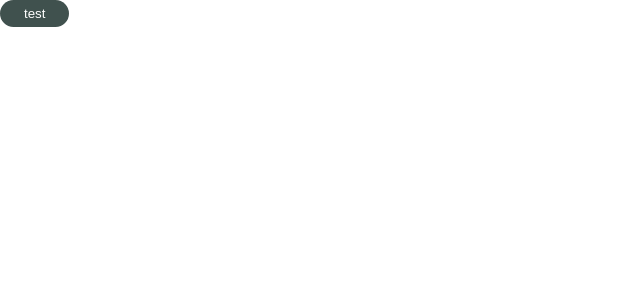
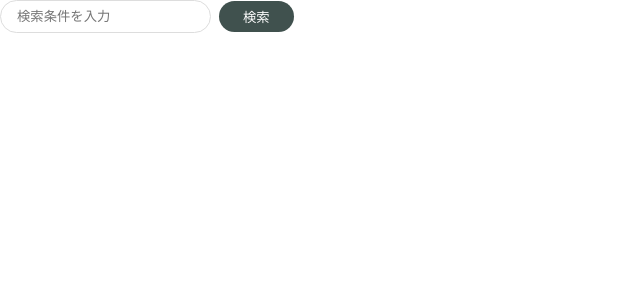
Before and after one commit to hisayuki-komatsu/chapter-react, a React (Create React App) app: page / in a window 1280 px wide. Shown: the top 300 px of the page, without its empty margins (0-640 px from the left). Built offline with nearby package versions, Linux system fonts and the light colour scheme.

Commit message:
create search input component

```diff
--- a/src/App.tsx
+++ b/src/App.tsx
@@ -3,11 +3,12 @@ import './App.css'
 import { BrowserRouter, Link } from 'react-router-dom'
 import { Router } from './router/router'
 import { PrimaryButton } from './components/atoms/buttons/primary-button'
+import { SearchInput } from './components/molecules/search-input'
 
 const App = () => {
   return (
     <div className="app">
-      <PrimaryButton>test</PrimaryButton>
+      <SearchInput></SearchInput>
     </div>
   )
 }
--- /dev/null
+++ b/src/components/atoms/input/input.module.scss
@@ -0,0 +1,6 @@
+.input {
+  padding: 8px 16px;
+  border: 1px solid #ddd;
+  border-radius: 25px;
+  outline: none;
+}
--- /dev/null
+++ b/src/components/atoms/input/input.tsx
@@ -0,0 +1,8 @@
+import styles from './input.module.scss'
+
+export const Input = (props: any) => {
+  const { placeholder = '' } = props
+  return (
+    <input type="text" placeholder={placeholder} className={styles.input} />
+  )
+}
--- /dev/null
+++ b/src/components/molecules/search-input.module.scss
@@ -0,0 +1,8 @@
+.container {
+  display: flex;
+  align-items: center;
+}
+
+.button {
+  margin-left: 8px;
+}
--- /dev/null
+++ b/src/components/molecules/search-input.tsx
@@ -0,0 +1,14 @@
+import { PrimaryButton } from '../atoms/buttons/primary-button'
+import { Input } from '../atoms/input/input'
+import styles from './search-input.module.scss'
+
+export const SearchInput = () => {
+  return (
+    <div className={styles.container}>
+      <Input placeholder="検索条件を入力" />
+      <div className={styles.button}>
+        <PrimaryButton>検索</PrimaryButton>
+      </div>
+    </div>
+  )
+}
```
